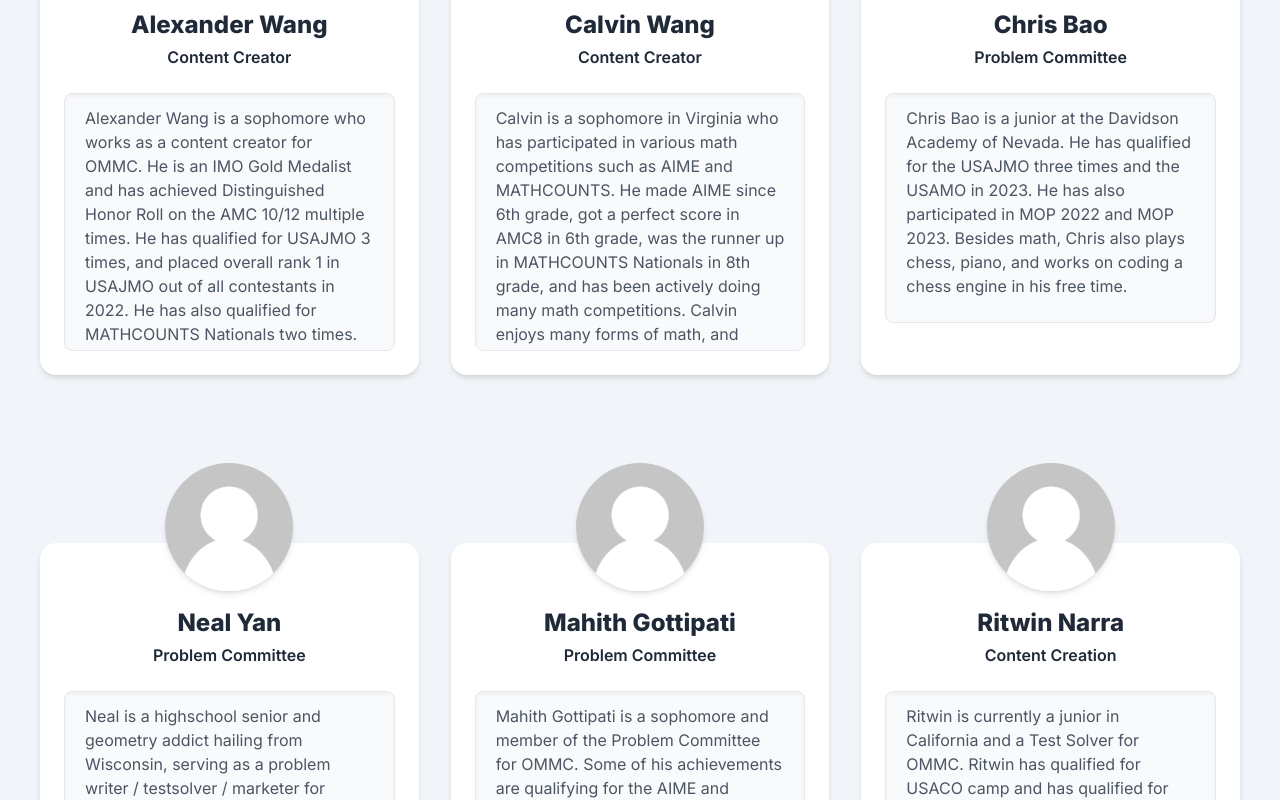
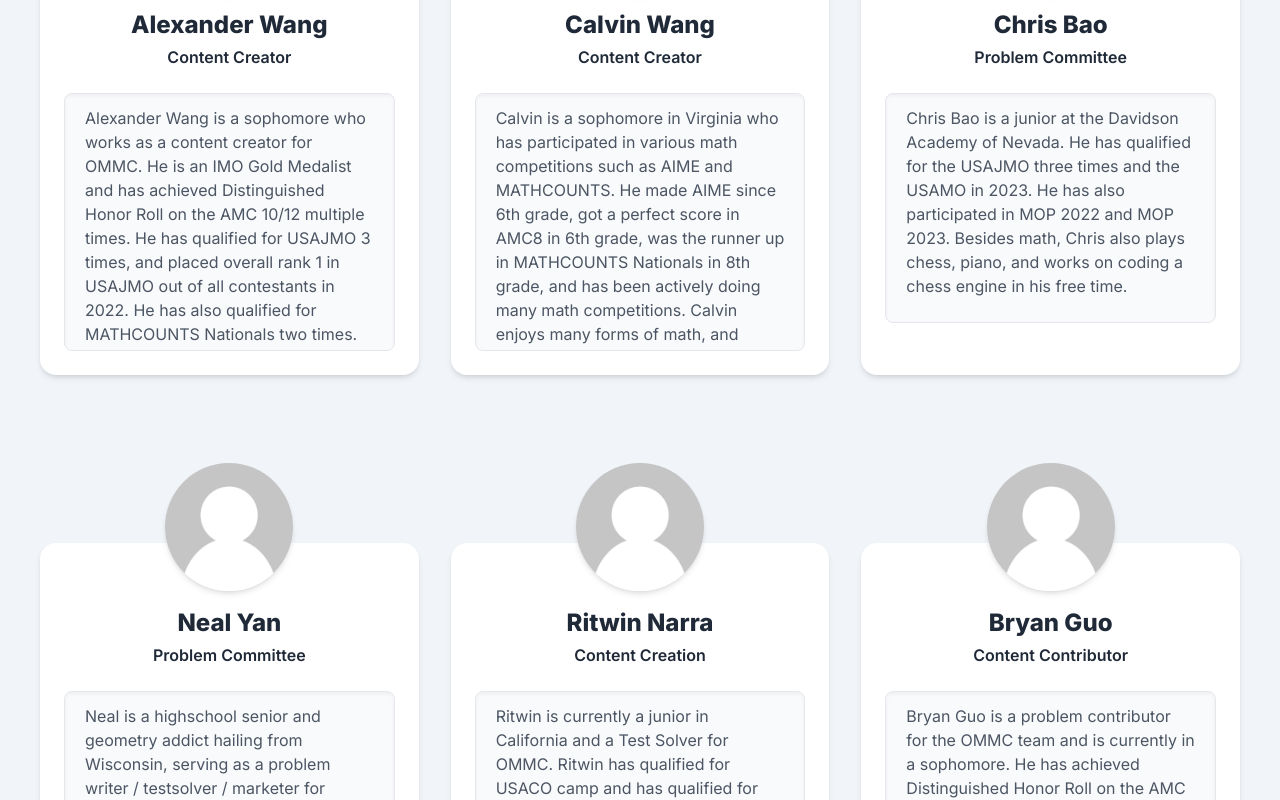
Before and after one commit to Kevin-Liu-01/OMMC-Website, a React (Create React App) app: page /staff in a window 1280 px wide. Shown: the part 3413-4213 px from the top of the page. Built offline with nearby package versions, Linux system fonts and the light colour scheme; a web font is replaced by a local one.

Commit message:
[Fix] Revise staff order

```diff
--- a/src/Pages/Staff.tsx
+++ b/src/Pages/Staff.tsx
@@ -66,7 +66,7 @@ const members = [
     imageSrc: "/staff/default.png",
     imageAlt: "Mahith Gottipati",
     role: "Head of Content Creation",
-    bio: "Mahith Gottipati is a 9th grader at Quail Valley Middle School. He is the head of content creation (along with Justin Lee) for OMMC. Some of his achievements are qualifying for the AIME and getting multiple first places in MathLeague's. You’ll find him on AoPS with the username rocketsri, where he, along with Justin Lee and Evan Chang run Holiday Problems. Outside of mathematics, he enjoys doing science bowl (and is a team captain for his school) and playing chess.",
+    bio: 'Mahith is a sophomore from Texas. He has qualified for the AIME twice and has placed well in several other contests. Apart from mathematics, he enjoys coding, playing table tennis, and playing chess. You can find him on lichess under the handle "mathimathz," where he plays (a little too much) bullet.',
   },
   {
     id: 8,
@@ -178,16 +178,6 @@ const members = [
     bio: "Neal is a highschool senior and geometry addict hailing from Wisconsin, serving as a problem writer / testsolver / marketer for OMMC. He has attended MOP and is also the chief math officer of the regional organization known as Youth EUCLID Association. In math contests, he's made USA(J)MO since 8th grade, and has achieved multiple individual top fives at collegiate math tournaments like BMT, SMT, and JHMT. During most of the day, he enjoys solving and attempting to write olympiad problems, grinding OTIS, spamming / calling friends on Discord, listening to electronic songs, and blogging on AoPS under the username 'crazyeyemoody907'.",
   },
   {
-    id: 20,
-    name: "Mahith Gottipati",
-    href: "#",
-    imageSrc: "/staff/default.png",
-    imageAlt: "Mahith Gottipati",
-    role: "Problem Committee",
-    bio: "Mahith Gottipati is a sophomore and member of the Problem Committee for OMMC. Some of his achievements are qualifying for the AIME and getting multiple first places in MathLeague's. You’ll find him on AoPS with the username rocketsri, where he, along with Justin Lee and Evan Chang run Holiday Problems. Outside of mathematics, he enjoys doing science bowl (and is a team captain for his school) and playing chess under the handle mathimathz on lichess.",
-  },
-
-  {
     id: 21,
     name: "Ritwin Narra",
     href: "#",
```
